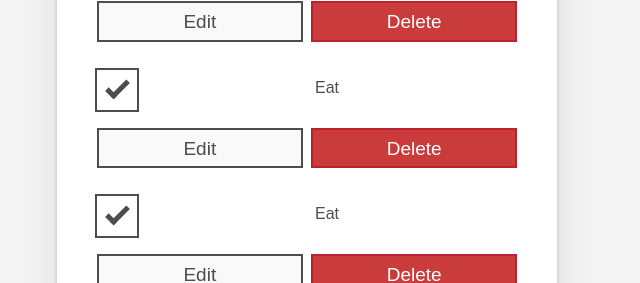
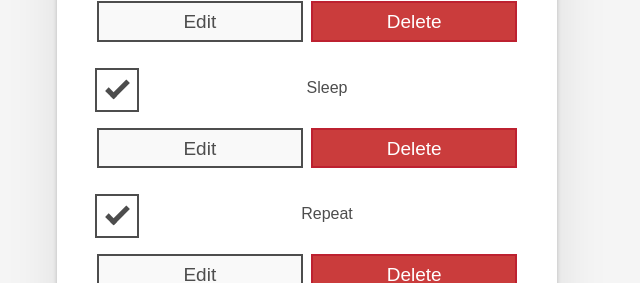
Before and after one commit to matthewkuria/2do-app, a React (Vite) app: page / in a window 1280 px wide. Shown: the part 539-822 px from the top of the page, without its empty margins (33-673 px from the left). Built offline with nearby package versions, Linux system fonts and the light colour scheme.

Commit message:
add props to the components

```diff
--- a/src/App.jsx
+++ b/src/App.jsx
@@ -48,9 +48,9 @@ function App(props) {
         role="list"
         className="todo-list stack-large stack-exception"
         aria-labelledby="list-heading">
-        <Todo />
-        <Todo />
-        <Todo />
+        <Todo  name="Eat"/>
+        <Todo name="Sleep"/>
+        <Todo name="Repeat"/>
 
 
 
--- a/src/components/Todo.jsx
+++ b/src/components/Todo.jsx
@@ -1,12 +1,12 @@
 import React from "react";
 
-function Todo(){
+function Todo(props){
     return(
         <li className="todo stack-small">
           <div className="c-cb">
             <input id="todo-0" type="checkbox" defaultChecked={true} />
             <label className="todo-label" htmlFor="todo-0">
-              Eat
+             {props.name}
             </label>
           </div>
           <div className="btn-group">
```
